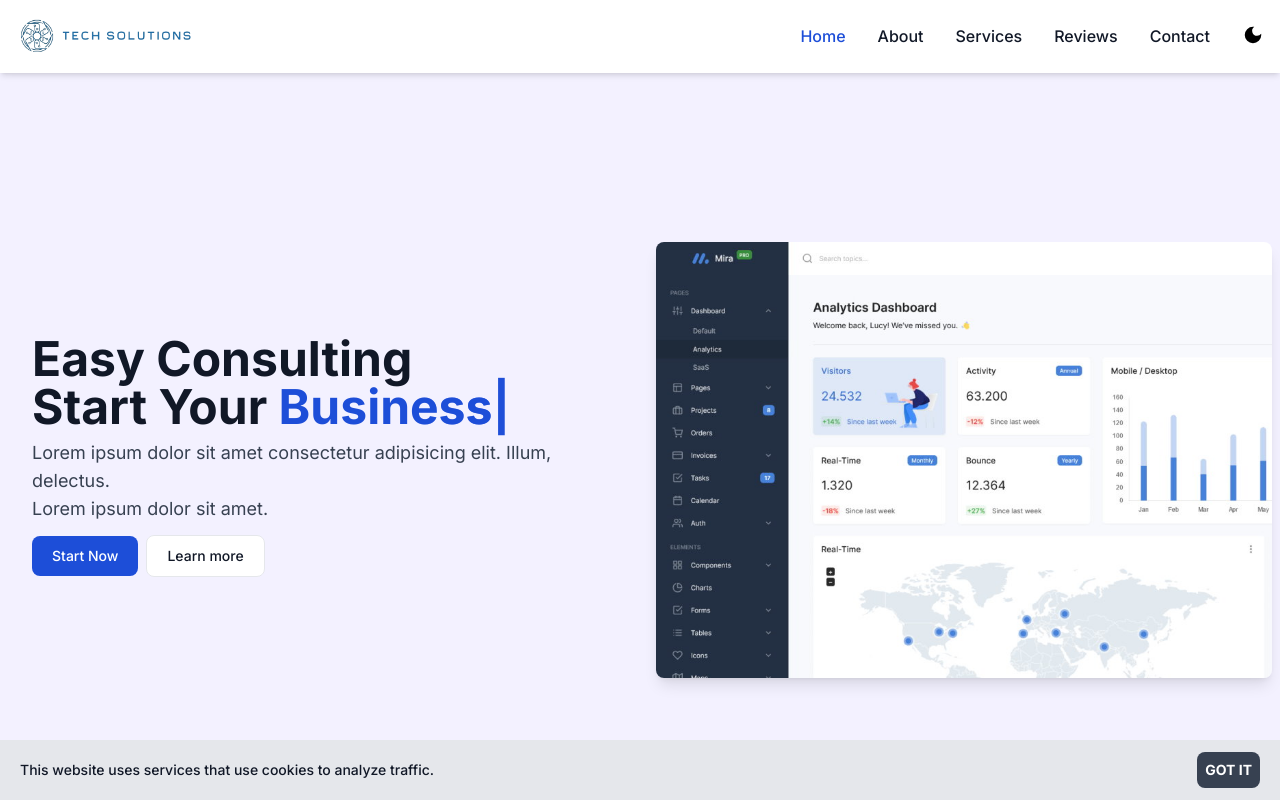
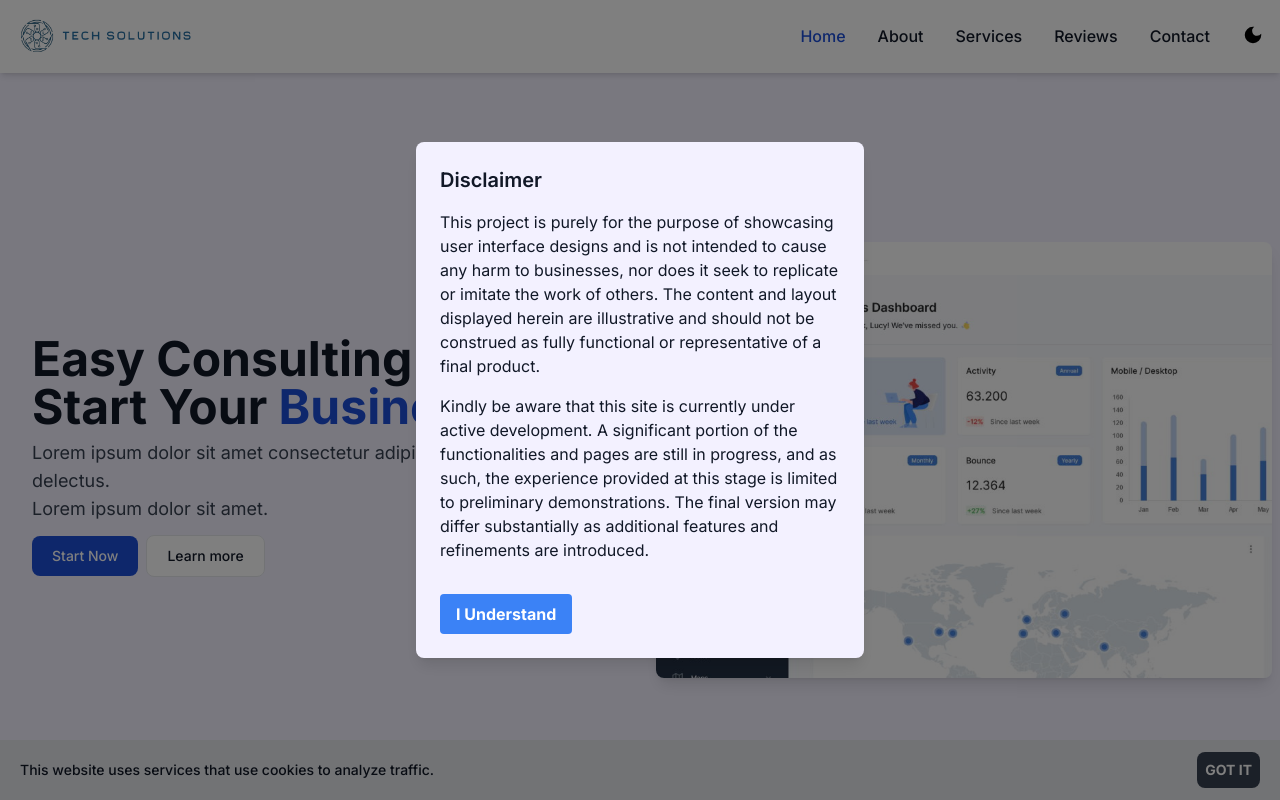
Before and after one commit to agrawal-pratham/Tech-Solutions, a Next.js app: page / in a window 1280 px wide. Shown: the top 800 px of the page. Built offline with nearby package versions, Linux system fonts and the light colour scheme.

Commit message:
added disclaimer notice

```diff
--- /dev/null
+++ b/src/components/Disclaimer/Disclaimer.jsx
@@ -0,0 +1,49 @@
+import { useEffect, useState } from "react";
+
+const DisclaimerModal = () => {
+  const [isOpen, setIsOpen] = useState(false);
+
+  useEffect(() => {
+    const timer = setTimeout(() => {
+      setIsOpen(true);
+    }, 3000); // Modal opens after 5 seconds
+
+    return () => clearTimeout(timer); // Clean up the timer on component unmount
+  }, []);
+
+  const closeModal = () => {
+    setIsOpen(false);
+  };
+
+  if (!isOpen) return null;
+
+  return (
+    <div className="fixed inset-0 flex z-[9999] items-center justify-center bg-black bg-opacity-50 p-4">
+      <div className="bg-bg_light dark:bg-bg_dark text-gray-900 dark:text-slate-200 p-6 rounded-lg shadow-lg max-w-md w-full">
+        <h2 className="text-xl font-semibold mb-4">Disclaimer</h2>
+        <p className="mb-4">
+          This project is purely for the purpose of showcasing user interface
+          designs and is not intended to cause any harm to businesses, nor does
+          it seek to replicate or imitate the work of others. The content and
+          layout displayed herein are illustrative and should not be construed
+          as fully functional or representative of a final product.
+        </p>
+        <p className="mb-4">
+          Kindly be aware that this site is currently under active development.
+          A significant portion of the functionalities and pages are still in
+          progress, and as such, the experience provided at this stage is
+          limited to preliminary demonstrations. The final version may differ
+          substantially as additional features and refinements are introduced.
+        </p>
+        <button
+          onClick={closeModal}
+          className="mt-4 bg-blue-500 hover:bg-blue-700 text-white font-bold py-2 px-4 rounded w-full sm:w-auto"
+        >
+          I Understand
+        </button>
+      </div>
+    </div>
+  );
+};
+
+export default DisclaimerModal;
--- a/src/pages/index.js
+++ b/src/pages/index.js
@@ -1,4 +1,5 @@
 import CookieBanner from "@/components/Cookie/Cookie";
+import DisclaimerModal from "@/components/Disclaimer/Disclaimer";
 import About from "@/components/Home/About/About";
 import BrowserSupport from "@/components/Home/BrowserSupport/BrowserSupport";
 import BuildTools from "@/components/Home/BuildTools/BuildTools";
@@ -84,6 +85,7 @@ export default function Home() {
         <Contact />
         <Footer />
         <CookieBanner />
+        <DisclaimerModal />
       </main>
     </>
   );
```
